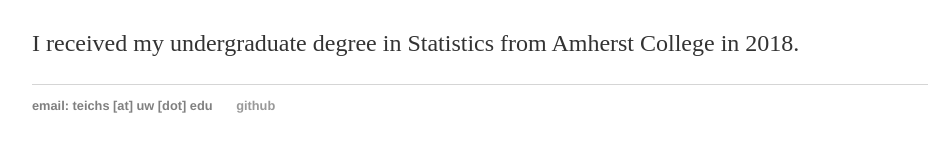
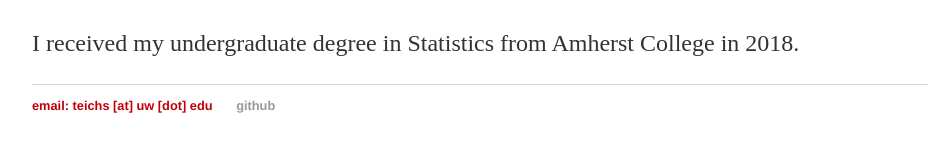
Before and after one commit to svteichman/svteichman.github.io, a Jekyll site: the page built from index.html, in a window 1280 px wide. Shown: the part 262-414 px from the top of the page, without its empty margins (160-1101 px from the left). Built offline with Jekyll 4.4.1, drawn with Linux system fonts in a browser that asks for light colours.

Commit message:
Update default.html
different shade of gray

```diff
--- a/_layouts/default.html
+++ b/_layouts/default.html
@@ -22,7 +22,7 @@
 			</div><!-- /.container -->
 			<footer>
 	    		<ul>
-				<li><font color = "gray"> email: teichs [at] uw [dot] edu </font></li>
+				<li><font color = "color:#808080"> email: teichs [at] uw [dot] edu </font></li>
 	        		<li><a href="https://github.com/svteichman">github</a></li>
 				</ul>
 			</footer>
```
